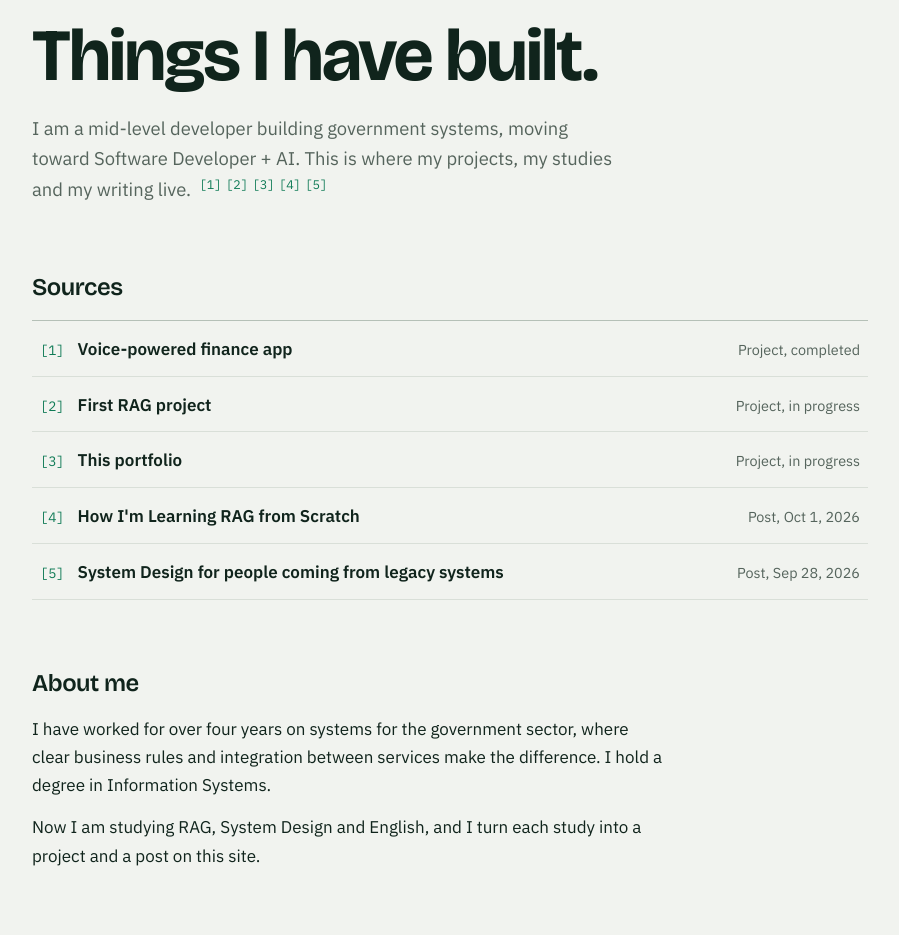
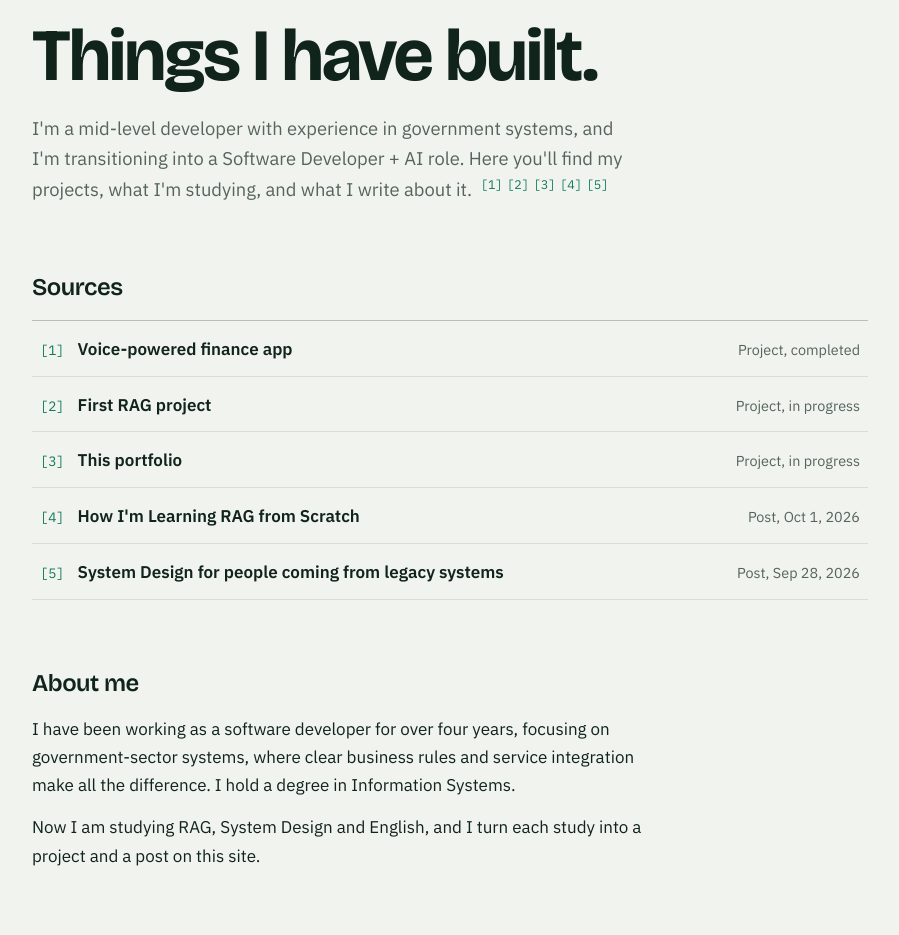
Before and after one commit to lucas-dantas10/meu-portfolio, a Vue app: page / in a window 1280 px wide. Shown: the part 217-1152 px from the top of the page, without its empty margins (190-1089 px from the left). Built offline with nearby package versions, Linux system fonts and the light colour scheme.

Commit message:
fix: change informations

```diff
--- a/src/data/profile.js
+++ b/src/data/profile.js
@@ -8,8 +8,8 @@ export const profile = {
 
   headline: { pt: 'Coisas que construí.', en: 'Things I have built.' },
   intro: {
-    pt: 'Sou desenvolvedor pleno em sistemas governamentais e estou migrando para Software Developer + IA. Aqui ficam meus projetos, o que estou estudando e o que escrevo sobre isso.',
-    en: 'I am a mid-level developer building government systems, moving toward Software Developer + AI. This is where my projects, my studies and my writing live.',
+    pt: 'Sou desenvolvedor pleno, com experiência em sistemas governamentais, e estou migrando para Software Developer + IA. Aqui ficam meus projetos, o que estou estudando e o que escrevo sobre isso.',
+    en: "I'm a mid-level developer with experience in government systems, and I'm transitioning into a Software Developer + AI role. Here you'll find my projects, what I'm studying, and what I write about it.",
   },
 
   links: [
@@ -20,11 +20,11 @@ export const profile = {
 
   about: {
     pt: [
-      'Trabalho há mais de quatro anos com sistemas para o setor governamental, onde regra de negócio clara e integração entre serviços fazem a diferença. Sou formado em Sistemas de Informação.',
+      'Trabalho há mais de quatro anos como desenvolvedor de software, com foco em sistemas para o setor governamental, onde regra de negócio clara e integração entre serviços fazem a diferença. Sou formado em Sistemas de Informação.',
       'Agora estudo RAG, System Design e inglês, e transformo cada estudo em projeto e em post neste site.',
     ],
     en: [
-      'I have worked for over four years on systems for the government sector, where clear business rules and integration between services make the difference. I hold a degree in Information Systems.',
+      'I have been working as a software developer for over four years, focusing on government-sector systems, where clear business rules and service integration make all the difference. I hold a degree in Information Systems.',
       'Now I am studying RAG, System Design and English, and I turn each study into a project and a post on this site.',
     ],
   },
@@ -33,8 +33,8 @@ export const profile = {
     {
       title: { pt: 'Desenvolvedor pleno', en: 'Mid-level developer' },
       when: {
-        pt: 'Empresa de médio porte, sistemas governamentais · 4+ anos',
-        en: 'Mid-sized company, government systems · 4+ years',
+        pt: 'Empresa de médio porte, sistemas governamentais · 2+ anos',
+        en: 'Mid-sized company, government systems · 2+ years',
       },
       text: {
         pt: 'Desenvolvimento e manutenção de sistemas web, integrações entre serviços e investigação de bugs em fluxos de negócio.',
--- a/src/data/projects.js
+++ b/src/data/projects.js
@@ -74,6 +74,6 @@ export const projects = [
       pt: 'Desenhar e documentar a arquitetura de um sistema de médio/grande porte, com diagramas e decisões explicadas em um post.',
       en: 'Design and document the architecture of a medium/large system, with diagrams and decisions explained in a post.',
     },
-    tags: [{ pt: 'Arquitetura', en: 'Architecture' }, { pt: 'Escalabilidade', en: 'Scalability' }],
+    tags: [{ pt: 'Arquitetura', en: 'Architecture' }, { pt: 'Escalabilidade', en: 'Scalability' }, { pt: 'Documentação', en: 'Documentation' }, { pt: 'Trade-offs', en: 'Trade-offs' }],
   },
 ]
--- a/src/i18n.js
+++ b/src/i18n.js
@@ -73,7 +73,7 @@ const messages = {
     'post.onlyPt': 'Este post ainda não foi traduzido e está disponível apenas em português.',
 
     'resume.title': 'Currículo',
-    'resume.sub': 'Resumo da trajetória. Para o PDF completo, coloque o arquivo na pasta public e linke aqui.',
+    'resume.sub': 'Resumo da minha trajetória profissional.',
 
     'footer.title': 'Vamos conversar',
     'footer.text': 'Tem uma vaga, um projeto ou uma dúvida sobre algo que escrevi? Fale comigo.',
@@ -121,7 +121,7 @@ const messages = {
     'post.onlyPt': 'This post has not been translated yet and is only available in Portuguese.',
 
     'resume.title': 'Resume',
-    'resume.sub': 'A summary of my background. For the full PDF, put the file in the public folder and link it here.',
+    'resume.sub': 'A summary of my professional background.',
 
     'footer.title': "Let's talk",
     'footer.text': 'Have a job, a project or a question about something I wrote? Get in touch.',
```
